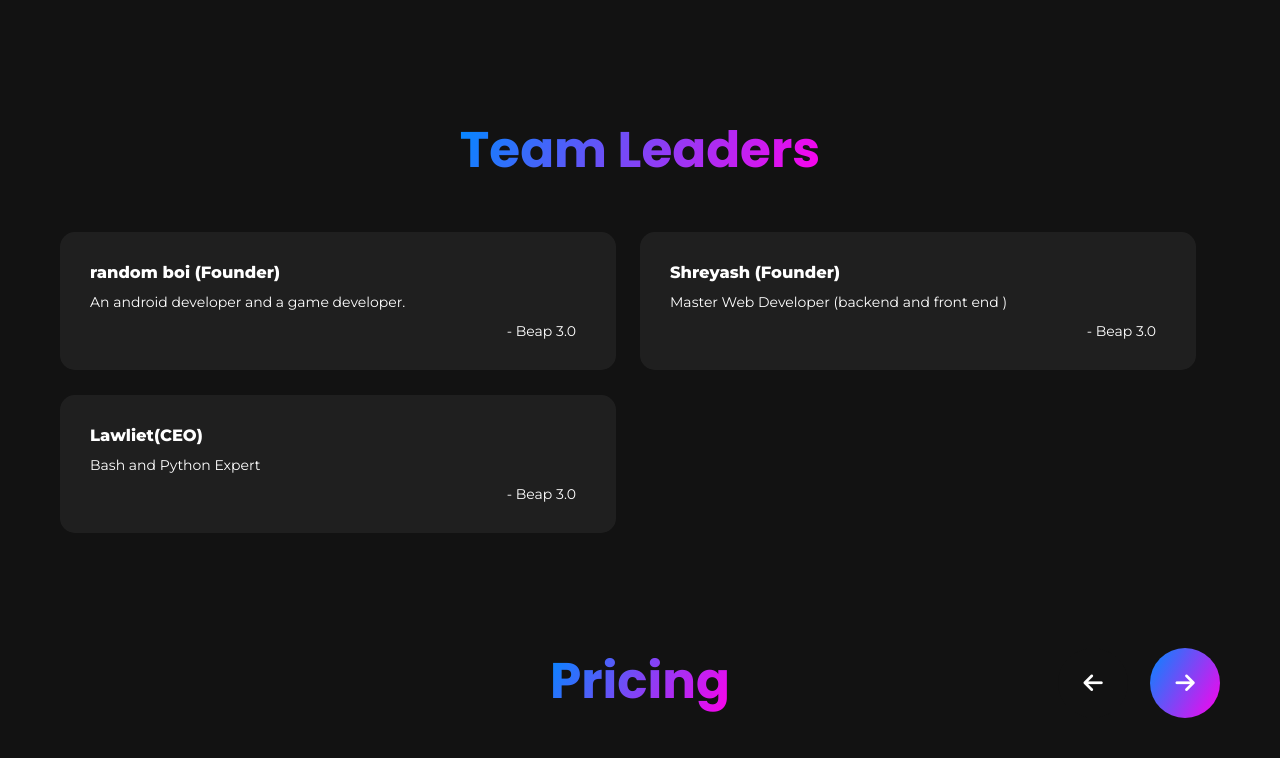
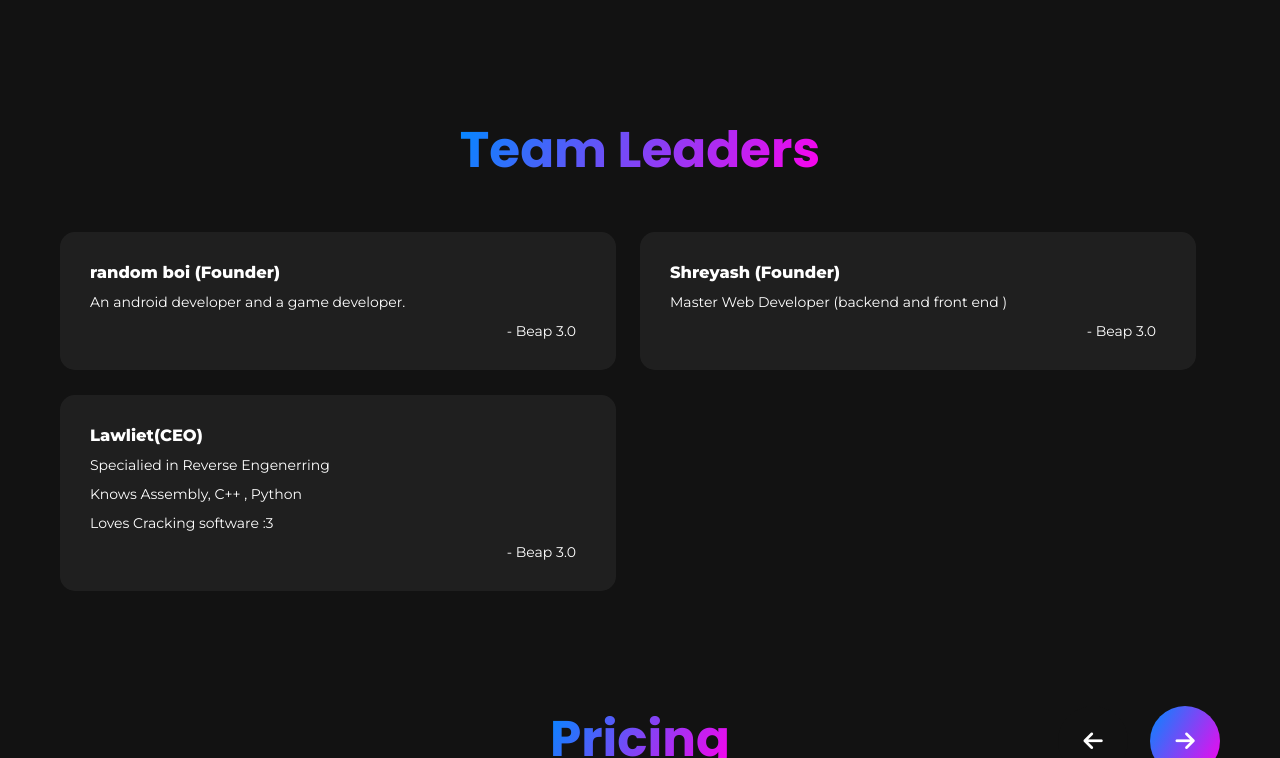
Before and after one commit to superuser-l/beap, a plain HTML site: page index.html in a window 1280 px wide. Shown: the part 2042-2800 px from the top of the page. Drawn offline with Linux system fonts and the light colour scheme; a script that the page names is missing; files whose address does not match are found by name.

Commit message:
Update index.html

```diff
--- a/index.html
+++ b/index.html
@@ -299,7 +299,9 @@
                     <li class="htb__card aos-init aos-animate" data-aos="fade-left" data-aos-delay="100" data-aos-duration="500">
                         <div class="htb__card__icon">
                             <h3>Lawliet(CEO)</h3>
-                            <p>Bash and Python Expert</p>
+                            <p>Specialied in Reverse Engenerring</p>
+			    <p>Knows Assembly, C++ , Python</p>
+			    <p>Loves Cracking software :3</p>
 
                         <div class="author">- Beap 3.0 </div></div>
 
```
